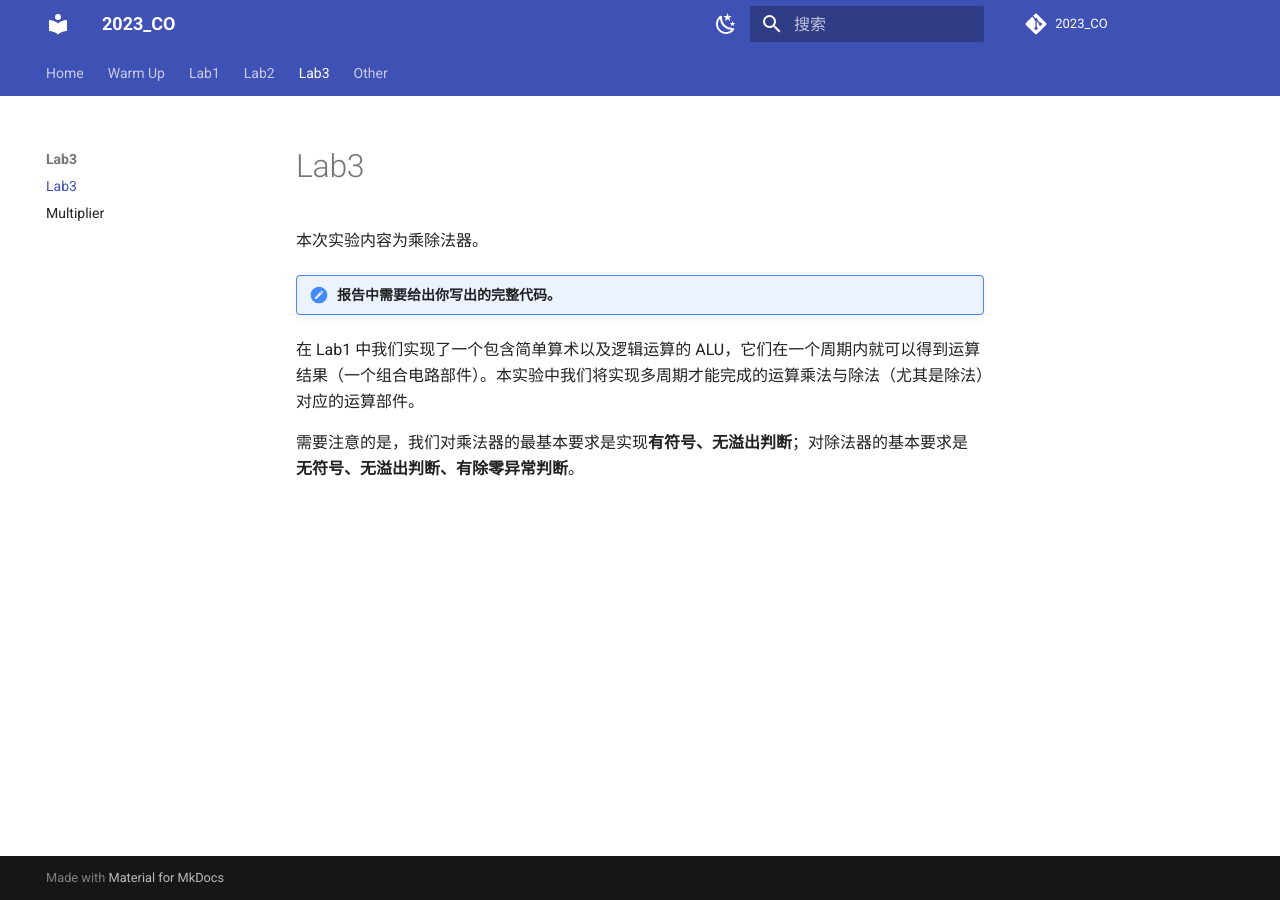
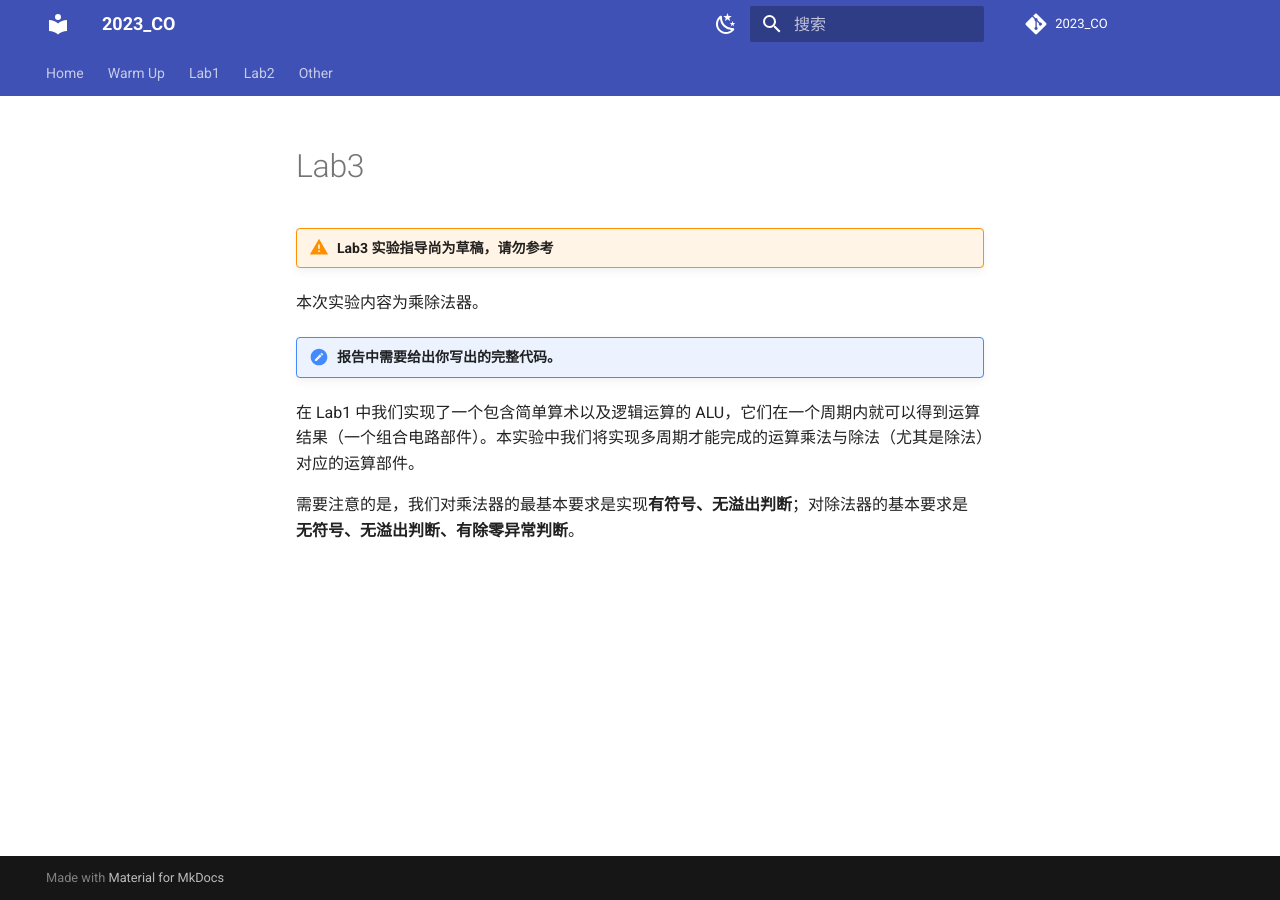
Before and after one commit to Guahao31/2023_CO, an MkDocs documentation site: the page built from docs/Lab3/Lab3.md, in a window 1280 px wide. Built offline with MkDocs 1.6.1 and Material for MkDocs 9.7.7, drawn with Linux system fonts in a browser that asks for light colours; comment, search, counter and statistics services are not loaded; some of the changed lines change nothing that is shown.

Commit message:
update: remove Lab3 from yml

```diff
--- a/docs/Lab3/Lab3.md
+++ b/docs/Lab3/Lab3.md
@@ -1,4 +1,6 @@
 # Lab3
+
+!!! warning "Lab3 实验指导尚为草稿，请勿参考"
 
 本次实验内容为乘除法器。
 
--- a/mkdocs.yml
+++ b/mkdocs.yml
@@ -58,9 +58,9 @@ nav:
     - FSM: Lab1/FSM/FSM.md
   - Lab2:
     - Lab2/Lab2.md
-  - Lab3:
-    - Lab3/Lab3.md
-    - Multiplier: Lab3/multiplier.md
+  # - Lab3:
+  #   - Lab3/Lab3.md
+  #   - Multiplier: Lab3/multiplier.md
 
   - Other:
     - Git 基础: Other/about_git.md
```
